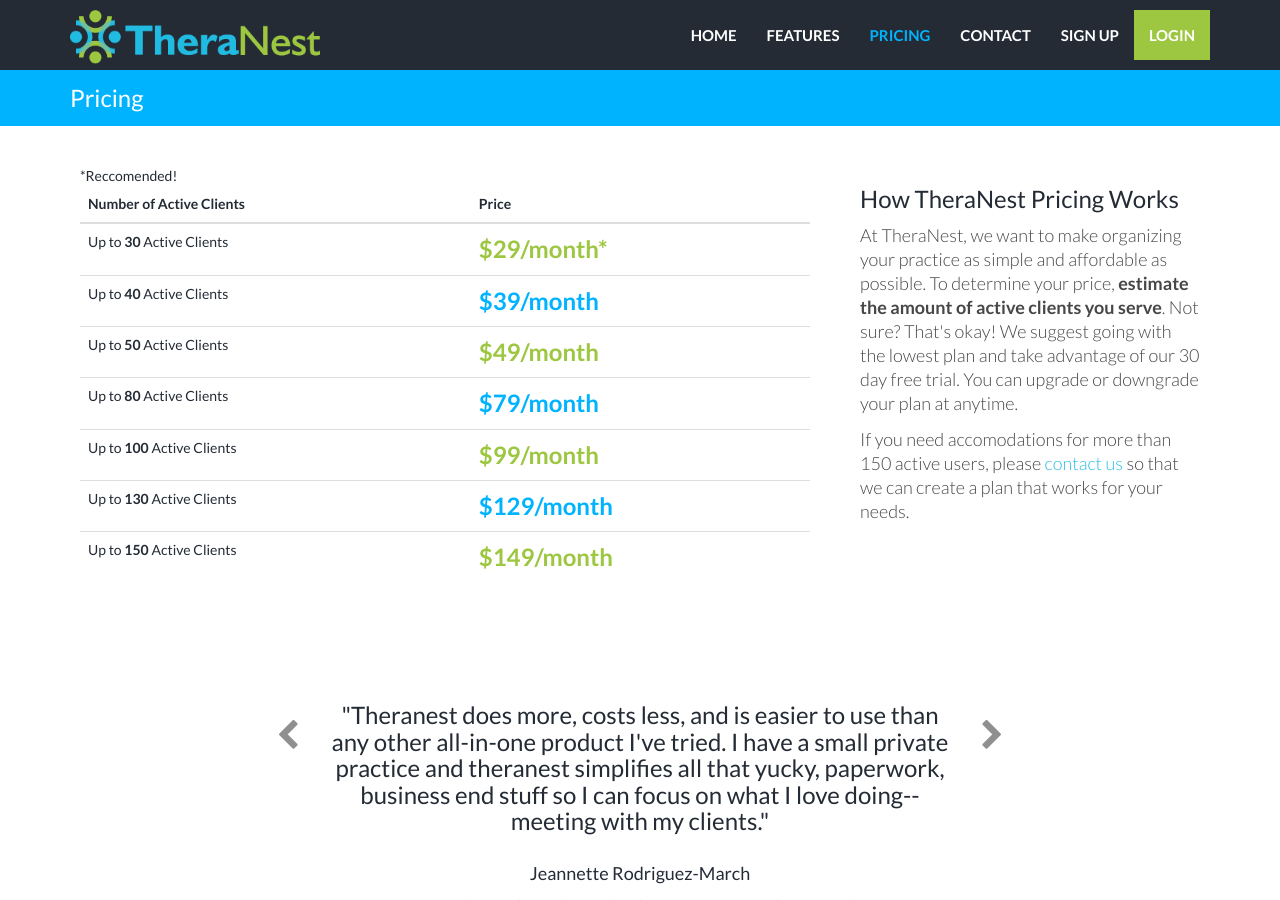
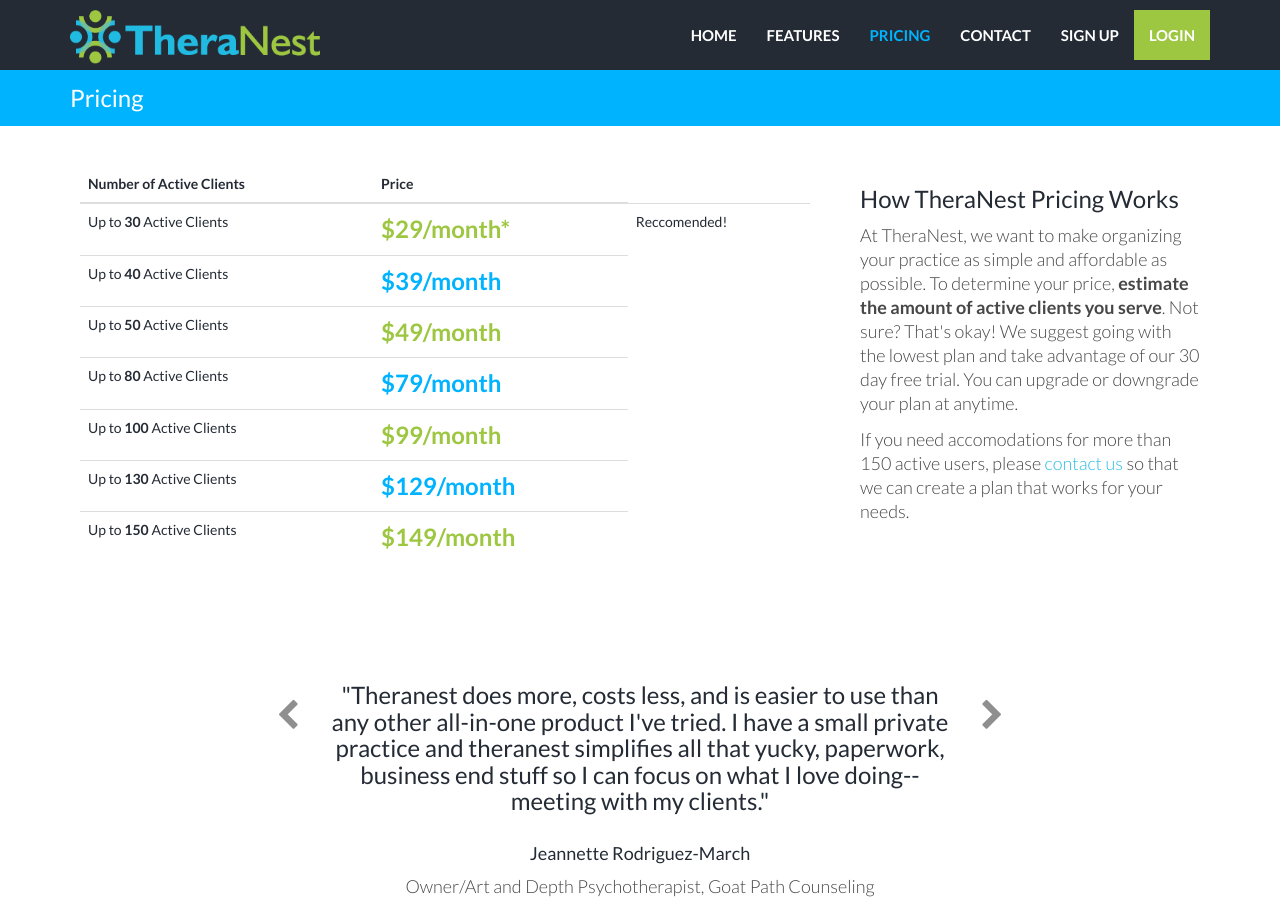
Before and after one commit to kaylacille/theranest-update, a Jekyll site: the page built from pricing.html, in a window 1280 px wide and 900 px high. Built offline with Jekyll 4.4.1, drawn with Linux system fonts in a browser that asks for light colours; nearby versions of some CDN libraries; part of the change alters nothing that is shown.

```diff
--- a/pricing.html
+++ b/pricing.html
@@ -17,7 +17,7 @@ permalink: /pricing/
               <tr>
                 <td>Up to <b>30</b> Active Clients</td>
                 <td class="green-price">$29/month*</td>
-                <span>*Reccomended!</span>
+                <td>Reccomended!</td>
               </tr>
               <tr>
                 <td>Up to <b>40</b> Active Clients</td>
```
